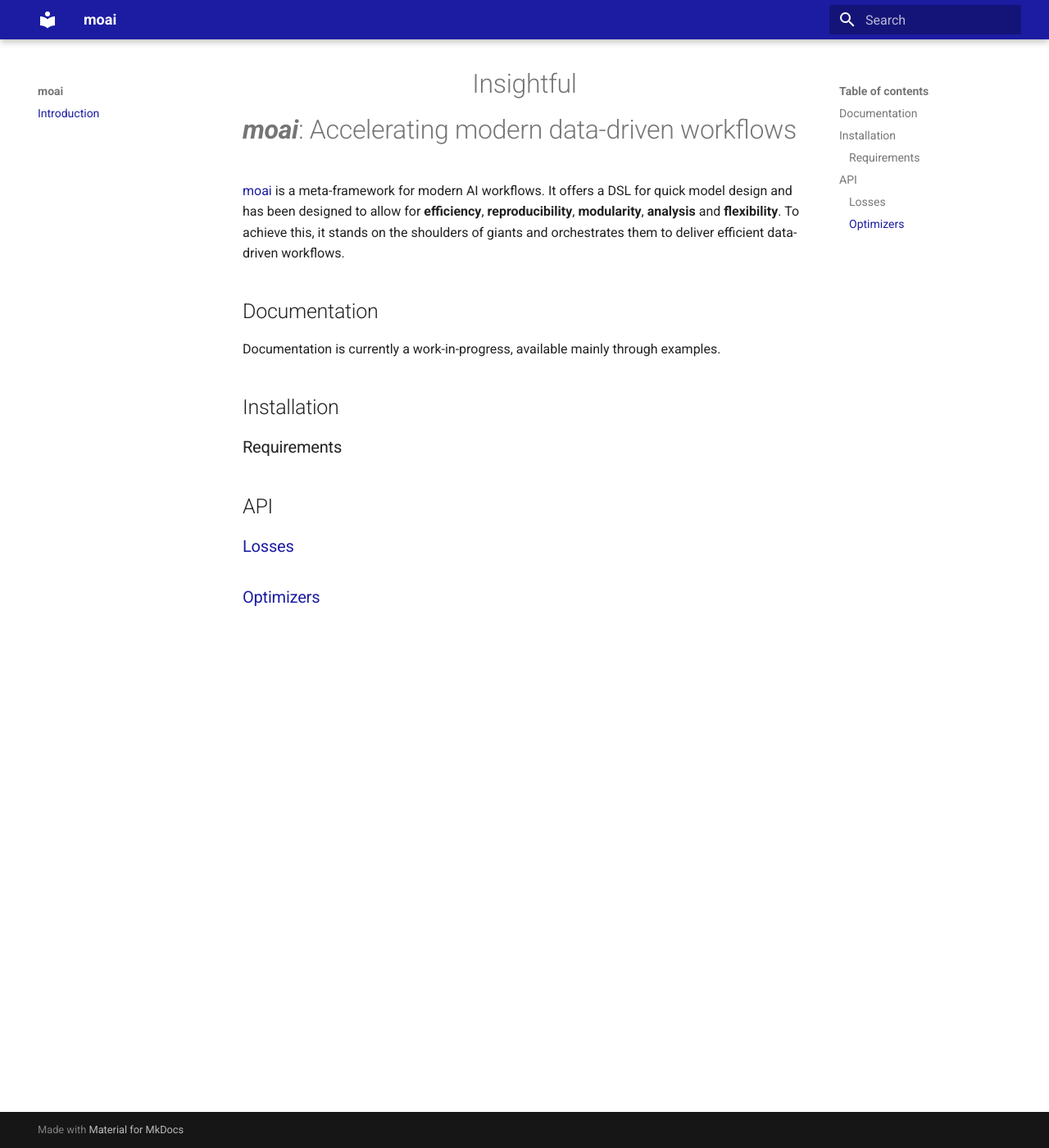
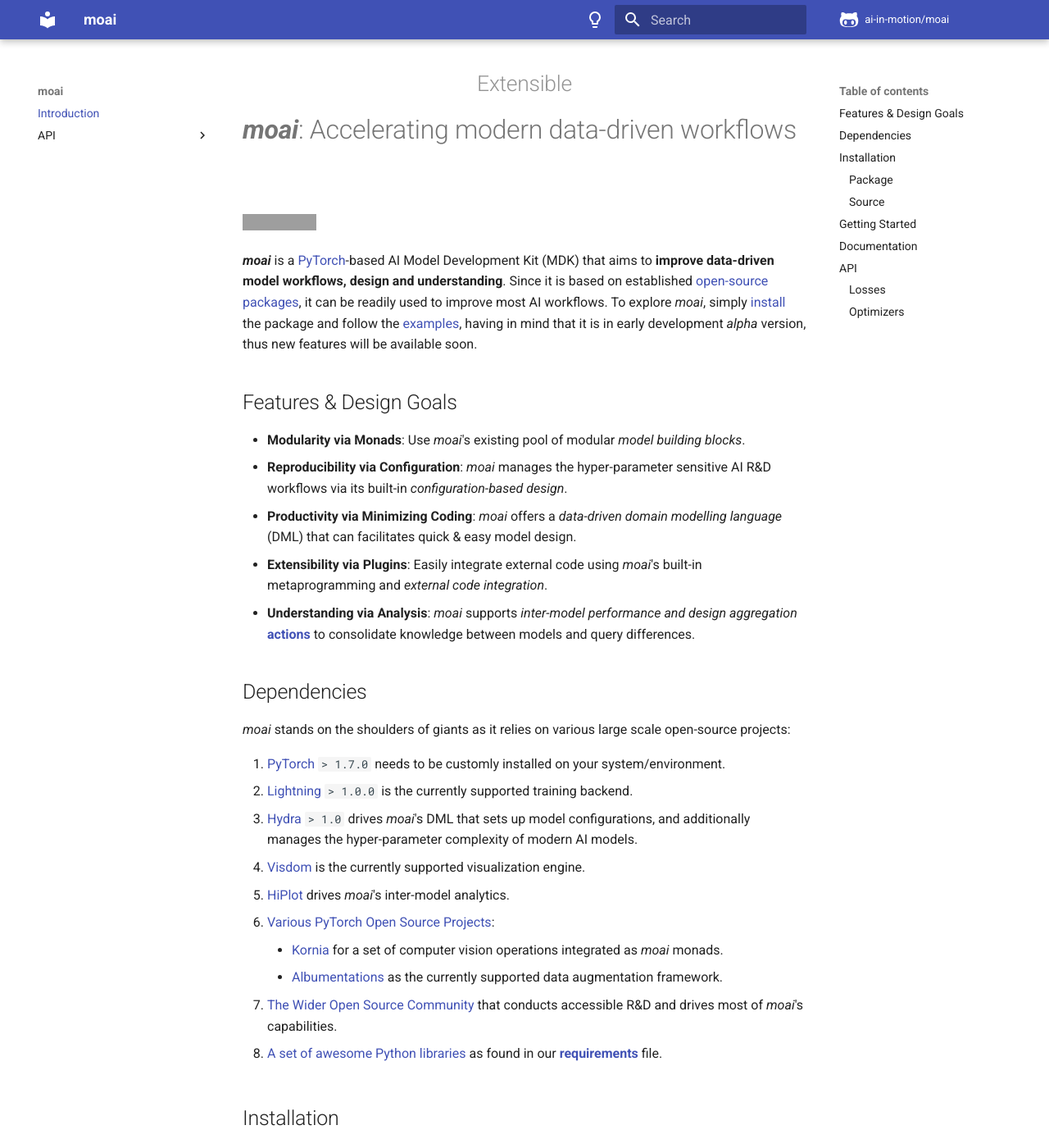
Before and after one commit to moverseai/moai, an MkDocs documentation site: the page built from docs/index.md, in a window 1280 px wide and 1400 px high. Shown: the whole window at 82% size. Built offline with MkDocs 1.6.1 and Material for MkDocs 9.7.7, drawn with Linux system fonts in a browser that asks for light colours; nearby versions of some CDN libraries; comment, search, counter and statistics services are not loaded; some of the changed text lies outside the part shown; grey boxes are pictures that could not be loaded.

Commit message:
update docs

```diff
--- a/docs/index.md
+++ b/docs/index.md
@@ -3,23 +3,67 @@
 <h1 class="ml4">
   <span class="letters letters-1">Modular</span>
   <span class="letters letters-2">Reproducible</span>
-  <span class="letters letters-3">Insightful</span>
+  <span class="letters letters-3">Minimal</span>
+  <span class="letters letters-4">Extensible</span>
+  <span class="letters letters-5">Insightful</span>
 </h1>
 
 # ***moai***: Accelerating modern data-driven workflows
 
-[moai](https://github.com/ai-in-motion/moai) is a meta-framework for modern AI workflows.
-It offers a DSL for quick model design and has been designed to allow for **efficiency**, **reproducibility**, **modularity**, **analysis** and **flexibility**.
-To achieve this, it stands on the shoulders of giants and orchestrates them to deliver efficient data-driven workflows.
+[![Docs](https://moai.readthedocs.io/en/latest/?badge=latest)](https://moai.readthedocs.io/en/latest/)
 
-## Documentation
-Documentation is currently a work-in-progress, available mainly through examples.
+**_moai_** is a [PyTorch](https://pytorch.org/)-based AI Model Development Kit (MDK) that aims to **improve data-driven model workflows, design and understanding**.
+Since it is based on established [open-source packages](#Dependencies), it can be readily used to improve most AI workflows. To explore _moai_, simply [install](#Installation) the package and follow the [examples](https://github.com/ai-in-motion/moai/tree/master/conf/examples), having in mind that it is in early development _alpha_ version, thus new features will be available soon.
+
+## Features & Design Goals
+
+- **Modularity via Monads**: Use _moai_'s existing pool of modular _model building blocks_.
+- **Reproducibility via Configuration**: _moai_ manages the hyper-parameter sensitive AI R&D workflows via its built-in _configuration-based design_.
+- **Productivity via Minimizing Coding**: _moai_ offers a _data-driven domain modelling language_ (DML) that can facilitates quick & easy model design.
+- **Extensibility via Plugins**: Easily integrate external code using _moai_'s built-in metaprogramming and _external code integration_.
+- **Understanding via Analysis**: _moai_ supports _inter-model performance and design aggregation_ [**actions**](#) to consolidate knowledge between models and query differences.
+
+## Dependencies
+
+_moai_ stands on the shoulders of giants as it relies on various large scale open-source projects:
+
+1. [PyTorch](https://pytorch.org/) `> 1.7.0` needs to be customly installed on your system/environment.
+2. [Lightning](https://www.pytorchlightning.ai/) `> 1.0.0` is the currently supported training backend.
+3. [Hydra](https://hydra.cc/) `> 1.0` drives _moai_'s DML that sets up model configurations, and additionally manages the hyper-parameter complexity of modern AI models.
+4. [Visdom](https://github.com/fossasia/visdom) is the currently supported visualization engine.
+5. [HiPlot](https://github.com/facebookresearch/hiplot) drives _moai_'s inter-model analytics.
+6. [Various PyTorch Open Source Projects](#Dependencies):
+
+    - [Kornia](https://github.com/kornia/kornia) for a set of computer vision operations integrated as _moai_ monads.
+    - [Albumentations](https://github.com/albumentations-team/albumentations) as the currently supported data augmentation framework.
+
+7. [The Wider Open Source Community](www.github.com) that conducts accessible R&D and drives most of _moai_'s capabilities.
+
+8. [A set of awesome Python libraries](#Dependencies) as found in our [**requirements**](https://github.com/ai-in-motion/moai/tree/master/requirements.txt) file.
 
 ## Installation
 
-### Requirements
+### Package
+To install the currently **released** _moai_ version package run:
+
+`pip install moai-mdk`
+
+### Source
+Download the master branch source and install it by opening a command line on the source directory and running:
+
+`pip install .` or `pip install -e .` (in editable form)
+
+## Getting Started
+
+Visit the [**documentation**](#) site to learn about _moai_'s DML and the overall MDK design and usage.
+
+The examples found at [**conf/examples**](https://github.com/ai-in-motion/moai/tree/master/conf/examples) will be documented **soon**.
+
+## Documentation
+[Documentation](https://moai.readthedocs.io/en/latest/) is currently a **work-in-progress**.
 
 ## API
+The API is currently a **work-in-progress**.
 
 ### [Losses](api/losses.md)
 
--- a/docs/javascripts/datatabs.js
+++ /dev/null
@@ -1,34 +0,0 @@
-///tab incremental id//
-function setID(){
-    var tabs = document.getElementsByClassName("tabbed-set");
-    for (var i = 0; i < tabs.length; i++) {
-        children = tabs[i].children;
-        var counter = 0;
-        var iscontent = 0;
-        for(var j = 0; j < children.length;j++){
-            if(typeof children[j].htmlFor === 'undefined'){
-                if((iscontent + 1) % 2 == 0){
-                    //check if it is content
-                    if(iscontent == 1){
-                        btn = children[j].childNodes[1].getElementsByTagName("button");
-                    }
-                }
-                else{
-                //if not change the id
-                children[j].id = "__tabbed_" + String(i + 1) + "_" + String(counter + 1);
-                children[j].name = "__tabbed_" + String(i + 1) //+ "_" + String(counter + 1);
-                //make default tab open
-                if(j == 0)
-                    children[j].click();
-                }
-                iscontent++;
-            }
-            else{
-                //link to the correct tab
-                children[j].htmlFor = "__tabbed_" + String(i+1) + "_" + String(counter + 1);
-                counter ++;
-            }
-        }
-    }
-}
-setID();
--- a/docs/javascripts/keywords.js
+++ b/docs/javascripts/keywords.js
@@ -2,8 +2,8 @@ var ml4 = {};
 ml4.opacityIn = [0,1];
 ml4.scaleIn = [0.2, 1];
 ml4.scaleOut = 3;
-ml4.durationIn = 1000;
-ml4.durationOut = 800;
+ml4.durationIn = 800;
+ml4.durationOut = 600;
 ml4.delay = 750;
 
 anime.timeline({loop: true})
@@ -44,6 +44,30 @@ anime.timeline({loop: true})
     easing: "easeInExpo",
     delay: ml4.delay
   }).add({
+    targets: '.ml4 .letters-4',
+    opacity: ml4.opacityIn,
+    scale: ml4.scaleIn,
+    duration: ml4.durationIn
+  }).add({
+    targets: '.ml4 .letters-4',
+    opacity: 0,
+    scale: ml4.scaleOut,
+    duration: ml4.durationOut,
+    easing: "easeInExpo",
+    delay: ml4.delay
+  }).add({
+    targets: '.ml4 .letters-5',
+    opacity: ml4.opacityIn,
+    scale: ml4.scaleIn,
+    duration: ml4.durationIn
+  }).add({
+    targets: '.ml4 .letters-5',
+    opacity: 0,
+    scale: ml4.scaleOut,
+    duration: ml4.durationOut,
+    easing: "easeInExpo",
+    delay: ml4.delay
+  }).add({
     targets: '.ml4',
     opacity: 0,
     duration: 500,
--- a/docs/requirements.txt
+++ b/docs/requirements.txt
@@ -1,3 +1,3 @@
-mkdocs
+mkdocs==1.1.2
 mkdocs-material
-mkdocstrings
+mkdocstrings==0.14.0
--- a/mkdocs.yml
+++ b/mkdocs.yml
@@ -1,7 +1,32 @@
 site_name: moai
+site_description: Accelerating modern data-driven workflows
+site_url: https://github.com/ai-in-motion/moai
 
 theme:
   name: material
+  palette:
+  - scheme: default
+    toggle:
+      icon: material/lightbulb-outline
+      name: Switch to light mode
+  - scheme: slate
+    toggle:
+      icon: material/lightbulb
+      name: Switch to dark mode
+  features:
+  - search.suggest
+  - search.highlight
+  icon:
+    repo: fontawesome/brands/github-alt
+  # logo: img/icon-white.svg
+  # favicon: img/favicon.png
+  language: en
+repo_name: ai-in-motion/moai
+repo_url: https://github.com/ai-in-motion/moai
+edit_uri: ''
+google_analytics:
+- UA-147231916-1
+- auto
 
 plugins:
   - search
@@ -25,10 +50,18 @@ plugins:
             - moai
 
 markdown_extensions:
+  - toc:
+      permalink: true
   - abbr
   - admonition
   - pymdownx.details
-  - pymdownx.superfences
+  - pymdownx.superfences:
+      custom_fences:
+        - name: mermaid
+          class: mermaid
+          format: !!python/name:pymdownx.superfences.fence_div_format ''
+  - pymdownx.tabbed
+  - extra
   - attr_list
   - pymdownx.emoji:
       emoji_index: !!python/name:materialx.emoji.twemoji
@@ -49,13 +82,20 @@ markdown_extensions:
   - pymdownx.tasklist:
       custom_checkbox: true
 
+extra:
+  social:
+  - icon: fontawesome/brands/github-alt
+    link: https://github.com/ai-in-motion/moai
+  - icon: fontawesome/brands/python
+    link: https://pypi.org/project/moai-mdk/
+
 extra_javascript:
   - javascripts/config.js
   - javascripts/keywords.js
-  - javascripts/datatabs.js #NOTE: update mkdocstrings and check if issue is fixed
   - https://polyfill.io/v3/polyfill.min.js?features=es6
   - https://cdn.jsdelivr.net/npm/mathjax@3/es5/tex-mml-chtml.js
   - https://cdnjs.cloudflare.com/ajax/libs/highlight.js/10.1.1/highlight.min.js
+  - https://unpkg.com/mermaid@8.4.6/dist/mermaid.min.js
 
 extra_css:
   - stylesheets/keywords.css
@@ -65,3 +105,7 @@ extra_css:
 
 nav:
   - Introduction: index.md
+  - API:
+    - api/losses.md
+    - api/optimizers.md
+    - api/meta_optimizers.md
--- a/moai/__init__.py
+++ b/moai/__init__.py
@@ -5,6 +5,6 @@ __license__ = 'Apache-2.0'
 __copyright__ = f'Copyright (c) 2020, {__author__}.'
 __homepage__ = 'https://github.com/ai-in-motion/moai'
 __github_repo__ = 'https://github.com/ai-in-motion/moai'
-__documentation_page__ = '' #TODO
+__documentation_page__ = 'https://moai.readthedocs.io/en/latest/'
 __docs__ = "moai: Accelerated, Flexible, Modular, Reproducible, Insightful AI"
 __keywords__ = 'AI,workflow,framework,PyTorch' # comma separated
```
Also changed, not shown: README.md (+3 -2 lines), docs/api/losses.md (+2 -2 lines), 4 other files.
